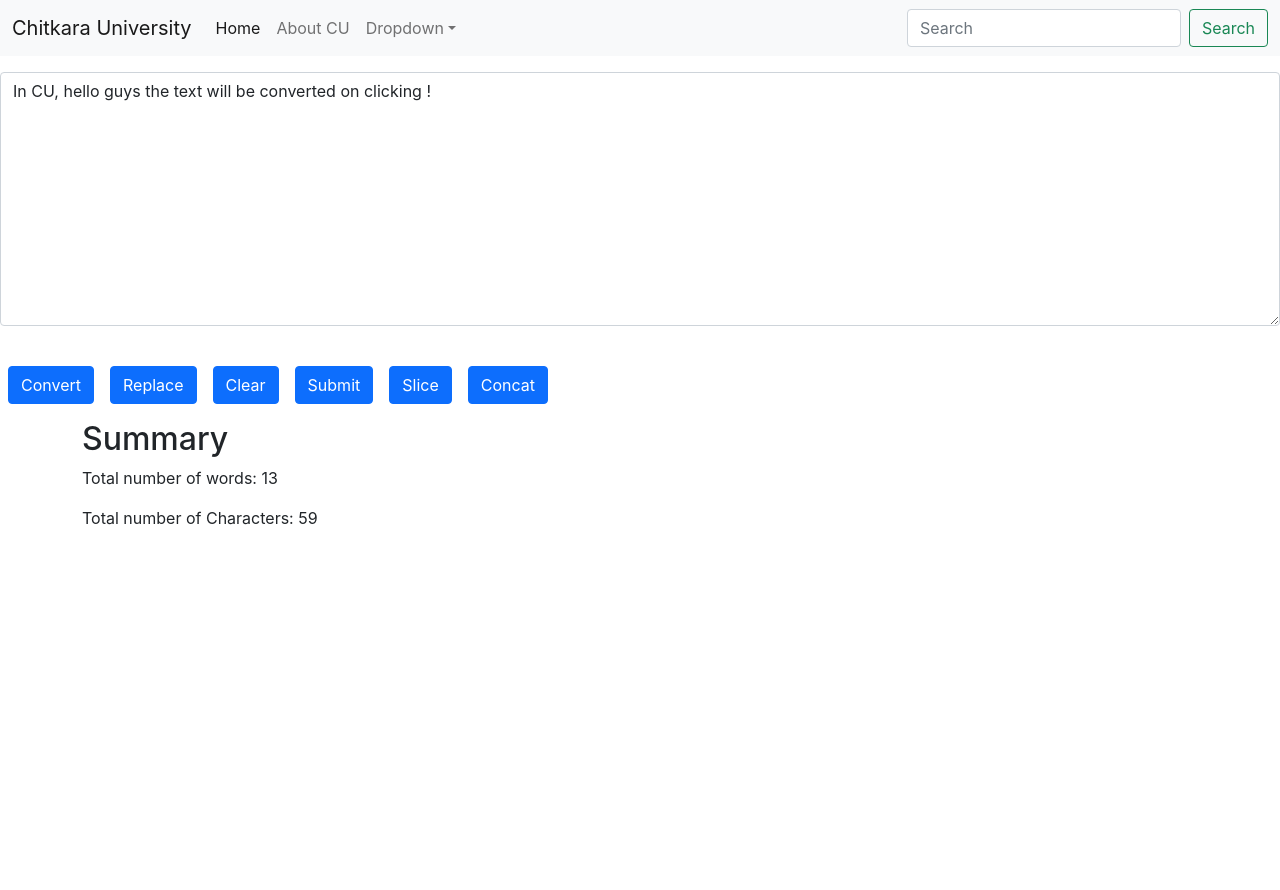
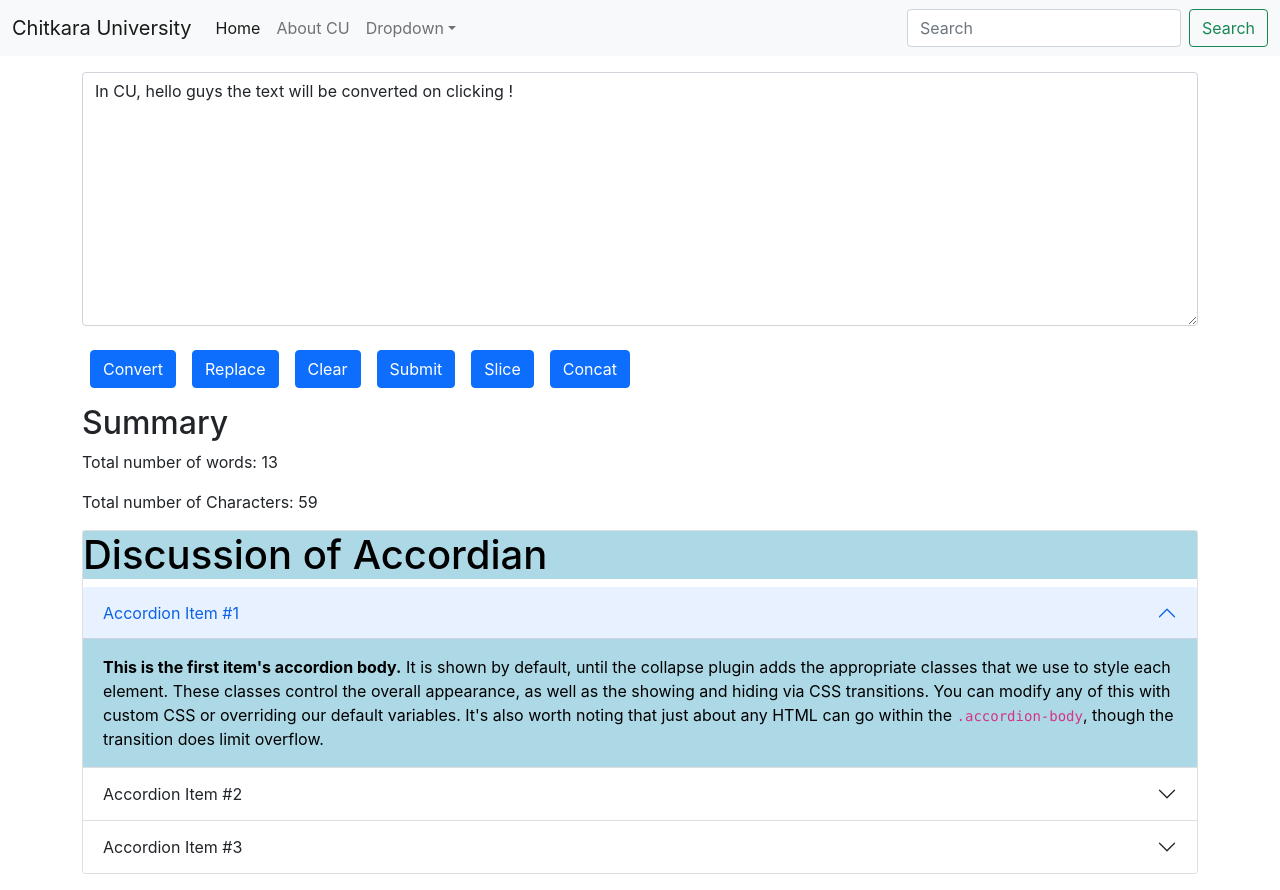
Before and after one commit to Abhimanyu0042/React-Js, a React (Create React App) app in the folder my-app/: page / in a window 1280 px wide. Before the commit the page ends 800 px from the top, so only its background shows below. Built offline with nearby package versions, Linux system fonts and the light colour scheme.

Commit message:
React-Js

```diff
--- a/my-app/src/Components/Components2.js
+++ b/my-app/src/Components/Components2.js
@@ -37,10 +37,14 @@
     let newtext=text.concat(text1,text);
     setText(newtext);
   }
+  let myStyle={
+    color:'black',
+    backgroundColor:'lightblue',
+  }
    return (
     <>
-      <div>
-        <textarea className="form-control my-3" id="txtbox" rows="10" value={text} onChange={handleOnChange} ></textarea><br></br>
+      <div className='container my-3'>
+        <textarea className="form-control" id="txtbox" rows="10" value={text} onChange={handleOnChange} ></textarea><br></br>
         <button className="btn btn-primary mx-2" onClick={handleOnClick}>Convert</button>
         <button className="btn btn-primary mx-2" onClick={replaceStr}>Replace</button>
         <button className="btn btn-primary mx-2" onClick={handleOnClear}>Clear</button>
@@ -53,6 +57,47 @@
         <p>Total number of words: {text.split(" ").length}</p>
         <p>Total number of Characters: {text.length}</p>
       </div>
+      <div className="container my-3">
+      <div class="accordion" id="accordionExample" >
+  <div class="accordion-item" >
+    <h1 style={myStyle}>Discussion of Accordian</h1>
+    <h2 class="accordion-header" id="headingOne">
+      <button class="accordion-button" type="button" data-bs-toggle="collapse" data-bs-target="#collapseOne" aria-expanded="true" aria-controls="collapseOne">
+        Accordion Item #1
+      </button>
+    </h2>
+    <div id="collapseOne" class="accordion-collapse collapse show" aria-labelledby="headingOne" data-bs-parent="#accordionExample"style={myStyle}>
+      <div class="accordion-body">
+        <strong>This is the first item's accordion body.</strong> It is shown by default, until the collapse plugin adds the appropriate classes that we use to style each element. These classes control the overall appearance, as well as the showing and hiding via CSS transitions. You can modify any of this with custom CSS or overriding our default variables. It's also worth noting that just about any HTML can go within the <code>.accordion-body</code>, though the transition does limit overflow.
+      </div>
+    </div>
+  </div>
+  <div class="accordion-item">
+    <h2 class="accordion-header" id="headingTwo">
+      <button class="accordion-button collapsed" type="button" data-bs-toggle="collapse" data-bs-target="#collapseTwo" aria-expanded="false" aria-controls="collapseTwo">
+        Accordion Item #2
+      </button>
+    </h2>
+    <div id="collapseTwo" class="accordion-collapse collapse" aria-labelledby="headingTwo" data-bs-parent="#accordionExample" style={myStyle}>
+      <div class="accordion-body">
+        <strong>This is the second item's accordion body.</strong> It is hidden by default, until the collapse plugin adds the appropriate classes that we use to style each element. These classes control the overall appearance, as well as the showing and hiding via CSS transitions. You can modify any of this with custom CSS or overriding our default variables. It's also worth noting that just about any HTML can go within the <code>.accordion-body</code>, though the transition does limit overflow.
+      </div>
+    </div>
+  </div>
+  <div class="accordion-item">
+    <h2 class="accordion-header" id="headingThree">
+      <button class="accordion-button collapsed" type="button" data-bs-toggle="collapse" data-bs-target="#collapseThree" aria-expanded="false" aria-controls="collapseThree">
+        Accordion Item #3
+      </button>
+    </h2>
+    <div id="collapseThree" class="accordion-collapse collapse" aria-labelledby="headingThree" data-bs-parent="#accordionExample" style={myStyle}>
+      <div class="accordion-body">
+        <strong>This is the third item's accordion body.</strong> It is hidden by default, until the collapse plugin adds the appropriate classes that we use to style each element. These classes control the overall appearance, as well as the showing and hiding via CSS transitions. You can modify any of this with custom CSS or overriding our default variables. It's also worth noting that just about any HTML can go within the <code>.accordion-body</code>, though the transition does limit overflow.
+      </div>
+    </div>
+  </div>
+</div>
+</div>
     </>
   )
 }
```
